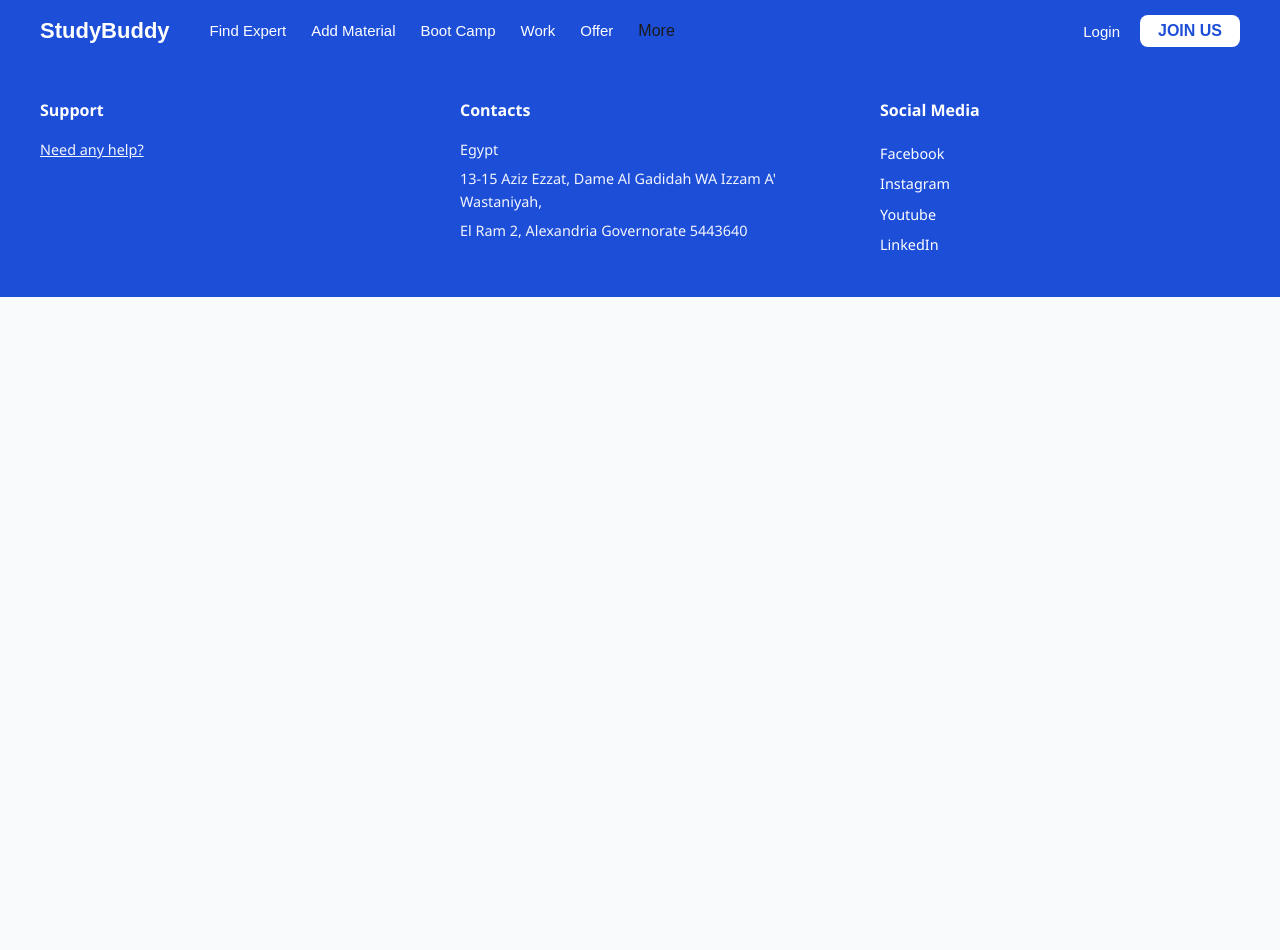
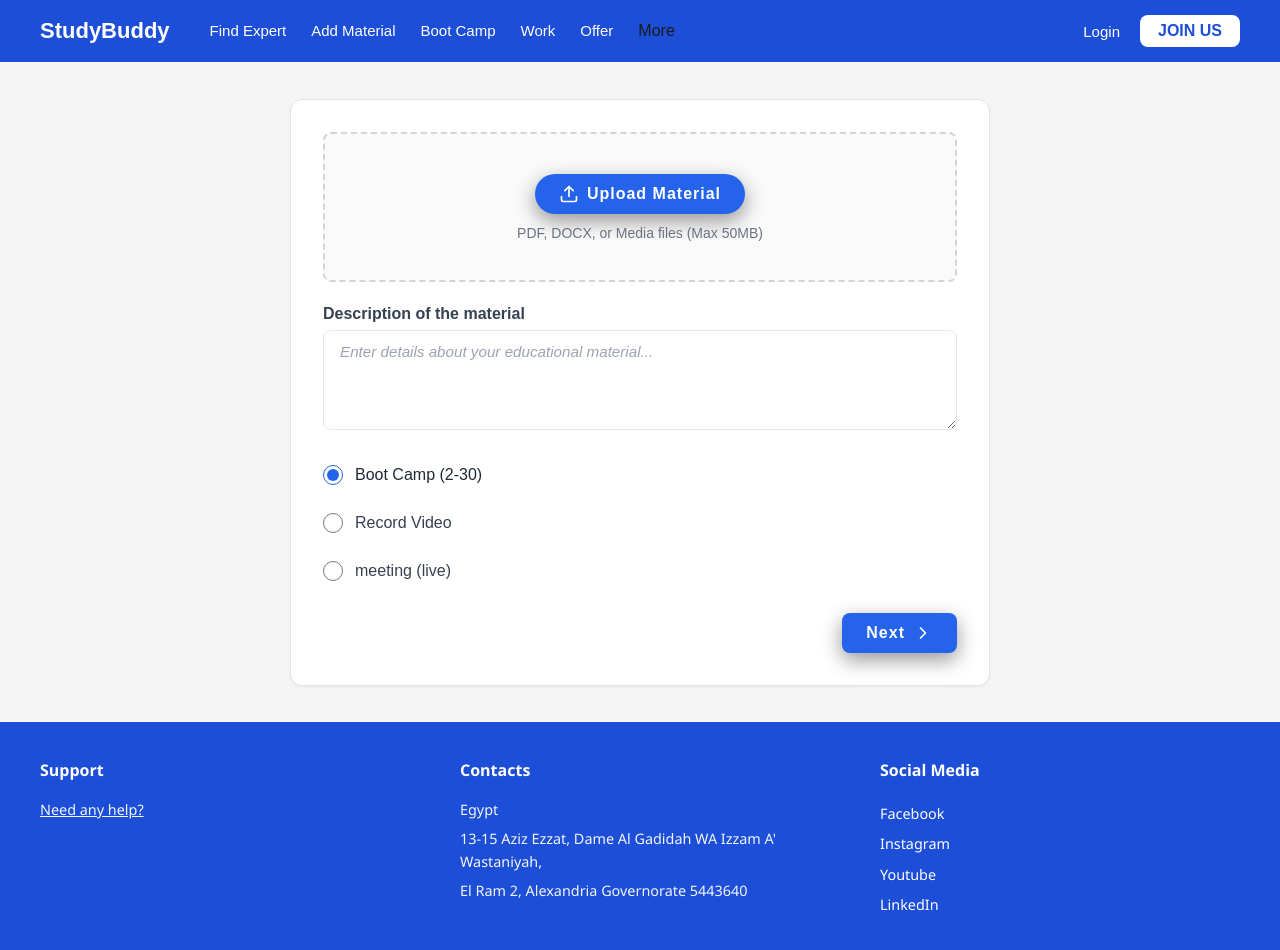
Before and after one commit to ElecNinja/grad-project, a React (Vite) app in the folder Frontend-ReactJS/: page /add-material in a window 1280 px wide. Shown: the top 950 px of the page. Before the commit the page ends 800 px from the top, so only its background shows below. Built offline with nearby package versions, Linux system fonts and the light colour scheme.

Commit message:
add material

```diff
--- a/Frontend-ReactJS/package.json
+++ b/Frontend-ReactJS/package.json
@@ -1,8 +1,12 @@
 {
   "name": "registration-template",
+  "version": "0.0.0",
   "private": true,
-  "version": "0.0.0",
+  "description": "<div align=\"center\">\r   <br>\r   <h1><b>Express + React App Registration Template</b></h1>\r   <strong>React + Vite Front-end</strong>\r </div>\r <br>",
+  "license": "ISC",
+  "author": "",
   "type": "module",
+  "main": "eslint.config.js",
   "scripts": {
     "dev": "vite",
     "build": "vite build",
--- /dev/null
+++ b/Frontend-ReactJS/src/pages/Addmaterial/Addmaterial.css
@@ -0,0 +1,187 @@
+.addmaterial-container {
+  min-height: calc(100vh - 140px);
+  display: flex;
+  align-items: center;
+  justify-content: center;
+  padding: 2rem;
+  background: #f5f5f5;
+}
+
+.addmaterial-card {
+  width: 100%;
+  max-width: 700px;
+  background: white;
+  border-radius: 12px;
+  padding: 2rem;
+  border: 1px solid #e0e4e8;
+  box-shadow: 0 1px 3px rgba(0, 0, 0, 0.05);
+}
+
+/* Upload Section */
+.upload-zone {
+  display: flex;
+  flex-direction: column;
+  align-items: center;
+  justify-content: center;
+  padding: 2.5rem;
+  border: 2px dashed #d1d5db;
+  border-radius: 8px;
+  background: #fafafa;
+  margin-bottom: 1.5rem;
+}
+
+.upload-button {
+  display: flex;
+  align-items: center;
+  justify-content: center;
+  gap: 0.5rem;
+  padding: 0.625rem 1.5rem;
+  background: #2563eb;
+  color: white;
+  border: none;
+  border-radius: 9999px;
+  font-size: 1rem;
+  font-weight: 600;
+  cursor: pointer;
+  transition: background 0.2s ease;
+}
+
+.upload-button:hover {
+  background: #1d4ed8;
+}
+
+.upload-button:active {
+  background: #1e40af;
+}
+
+.upload-hint {
+  margin-top: 0.75rem;
+  font-size: 0.875rem;
+  color: #6b7280;
+}
+
+/* Form Sections */
+.form-section {
+  margin-bottom: 1.5rem;
+}
+
+.section-label {
+  display: block;
+  font-size: 1rem;
+  font-weight: 600;
+  color: #374151;
+  margin-bottom: 0.5rem;
+}
+
+.description-textarea {
+  width: 100%;
+  padding: 0.75rem 1rem;
+  border: 1px solid #e5e7eb;
+  border-radius: 8px;
+  font-size: 0.95rem;
+  font-family: inherit;
+  color: #1f2937;
+  background: white;
+  resize: vertical;
+  min-height: 100px;
+  transition: border-color 0.2s ease;
+}
+
+.description-textarea::placeholder {
+  color: #9ca3af;
+  font-style: italic;
+}
+
+.description-textarea:hover {
+  border-color: #d1d5db;
+}
+
+.description-textarea:focus {
+  outline: none;
+  border-color: #2563eb;
+  box-shadow: 0 0 0 3px rgba(37, 99, 235, 0.1);
+}
+
+/* Radio Options */
+.radio-group {
+  display: flex;
+  flex-direction: column;
+  gap: 0.75rem;
+}
+
+.radio-option {
+  display: flex;
+  align-items: center;
+  gap: 0.75rem;
+  cursor: pointer;
+  padding: 0.5rem 0;
+  user-select: none;
+}
+
+.radio-option input[type="radio"] {
+  width: 20px;
+  height: 20px;
+  margin: 0;
+  accent-color: #2563eb;
+  cursor: pointer;
+}
+
+.radio-label {
+  font-size: 1rem;
+  color: #374151;
+}
+
+.radio-option.selected .radio-label {
+  font-weight: 500;
+  color: #1f2937;
+}
+
+.radio-option input[type="radio"]:checked + .radio-label {
+  font-weight: 500;
+  color: #1f2937;
+}
+
+/* Next Button */
+.form-actions {
+  display: flex;
+  justify-content: flex-end;
+  margin-top: 1.5rem;
+}
+
+.next-button {
+  display: flex;
+  align-items: center;
+  gap: 0.5rem;
+  padding: 0.625rem 1.5rem;
+  background: #2563eb;
+  color: white;
+  border: none;
+  border-radius: 8px;
+  font-size: 1rem;
+  font-weight: 600;
+  cursor: pointer;
+  transition: background 0.2s ease;
+}
+
+.next-button:hover {
+  background: #1d4ed8;
+}
+
+.next-button:active {
+  background: #1e40af;
+}
+
+/* Responsive */
+@media (max-width: 600px) {
+  .addmaterial-container {
+    padding: 1rem;
+  }
+
+  .addmaterial-card {
+    padding: 1.5rem;
+  }
+
+  .upload-zone {
+    padding: 1.5rem;
+  }
+}
--- /dev/null
+++ b/Frontend-ReactJS/src/pages/Addmaterial/Addmaterial.jsx
@@ -0,0 +1,143 @@
+import React, { useState, useRef } from 'react';
+import { useNavigate } from 'react-router-dom';
+import { Upload, ChevronRight } from 'lucide-react';
+import './Addmaterial.css';
+
+function Addmaterial() {
+  const navigate = useNavigate();
+  const fileInputRef = useRef(null);
+
+  const [description, setDescription] = useState('');
+  const [materialType, setMaterialType] = useState('bootCamp');
+  const [uploadedFile, setUploadedFile] = useState(null);
+
+  const handleUploadClick = () => {
+    fileInputRef.current?.click();
+  };
+
+  const handleFileChange = (e) => {
+    const file = e.target.files?.[0];
+    if (file) {
+      if (file.size > 50 * 1024 * 1024) {
+        alert('File size must be less than 50MB');
+        return;
+      }
+      setUploadedFile(file);
+    }
+  };
+
+  const handleDrop = (e) => {
+    e.preventDefault();
+    const file = e.dataTransfer.files?.[0];
+    if (file) {
+      if (file.size > 50 * 1024 * 1024) {
+        alert('File size must be less than 50MB');
+        return;
+      }
+      setUploadedFile(file);
+    }
+  };
+
+  const handleDragOver = (e) => {
+    e.preventDefault();
+  };
+
+  const handleNext = () => {
+    // TODO: Handle form submission/navigation
+    navigate('/dashboard');
+  };
+
+  return (
+    <div className="addmaterial-container">
+      <div className="addmaterial-card">
+        {/* Upload Section */}
+        <div
+          className="upload-zone"
+          onDrop={handleDrop}
+          onDragOver={handleDragOver}
+        >
+          <input
+            ref={fileInputRef}
+            type="file"
+            accept=".pdf,.docx,.doc,image/*,video/*,audio/*"
+            onChange={handleFileChange}
+            className="upload-input"
+            hidden
+          />
+          <button
+            type="button"
+            className="upload-button"
+            onClick={handleUploadClick}
+          >
+            <Upload size={20} strokeWidth={2} />
+            Upload Material
+          </button>
+          <p className="upload-hint">
+            {uploadedFile ? uploadedFile.name : 'PDF, DOCX, or Media files (Max 50MB)'}
+          </p>
+        </div>
+
+        {/* Description Section */}
+        <div className="form-section">
+          <label htmlFor="description" className="section-label">
+            Description of the material
+          </label>
+          <textarea
+            id="description"
+            value={description}
+            onChange={(e) => setDescription(e.target.value)}
+            placeholder="Enter details about your educational material..."
+            className="description-textarea"
+            rows={4}
+          />
+        </div>
+
+        {/* Material Type Section */}
+        <div className="form-section">
+          <div className="radio-group">
+            <label className={`radio-option ${materialType === 'bootCamp' ? 'selected' : ''}`}>
+              <input
+                type="radio"
+                name="materialType"
+                value="bootCamp"
+                checked={materialType === 'bootCamp'}
+                onChange={() => setMaterialType('bootCamp')}
+              />
+              <span className="radio-label">Boot Camp (2-30)</span>
+            </label>
+            <label className={`radio-option ${materialType === 'recordVideo' ? 'selected' : ''}`}>
+              <input
+                type="radio"
+                name="materialType"
+                value="recordVideo"
+                checked={materialType === 'recordVideo'}
+                onChange={() => setMaterialType('recordVideo')}
+              />
+              <span className="radio-label">Record Video</span>
+            </label>
+            <label className={`radio-option ${materialType === 'meeting' ? 'selected' : ''}`}>
+              <input
+                type="radio"
+                name="materialType"
+                value="meeting"
+                checked={materialType === 'meeting'}
+                onChange={() => setMaterialType('meeting')}
+              />
+              <span className="radio-label">meeting (live)</span>
+            </label>
+          </div>
+        </div>
+
+        {/* Next Button */}
+        <div className="form-actions">
+          <button type="button" className="next-button" onClick={handleNext}>
+            Next
+            <ChevronRight size={20} strokeWidth={2} />
+          </button>
+        </div>
+      </div>
+    </div>
+  );
+}
+
+export default Addmaterial;
--- a/Frontend-ReactJS/src/router/Router.jsx
+++ b/Frontend-ReactJS/src/router/Router.jsx
@@ -13,6 +13,7 @@ import DeletedAccount from "../pages/DeletedAccount/DeletedAccount"
 // Protected pages
 import ProtectedUserRoute from "./ProtectedRoute"; //wrapper
 import Dashboard from "../pages/Dashboard/Dashboard";
+import Addmaterial from "../pages/Addmaterial/Addmaterial";
 
 const Router = () => {
  //Loader
@@ -28,6 +29,7 @@ const Router = () => {
     <Route exact path="terms" element={<Terms />} />
     <Route exact path="login" element={<Login />} />
     <Route exact path="signup" element={<Signup />} />
+    <Route path="add-material" element={<Addmaterial />} />
     <Route exact path="deletedAccount" element={<DeletedAccount />} />
     <Route element={<ProtectedUserRoute />}>
      <Route index element={<Navigate to="dashboard" replace />} />
```
Also changed, not shown: 1 other file (tests, documents, lock files or other folders).
